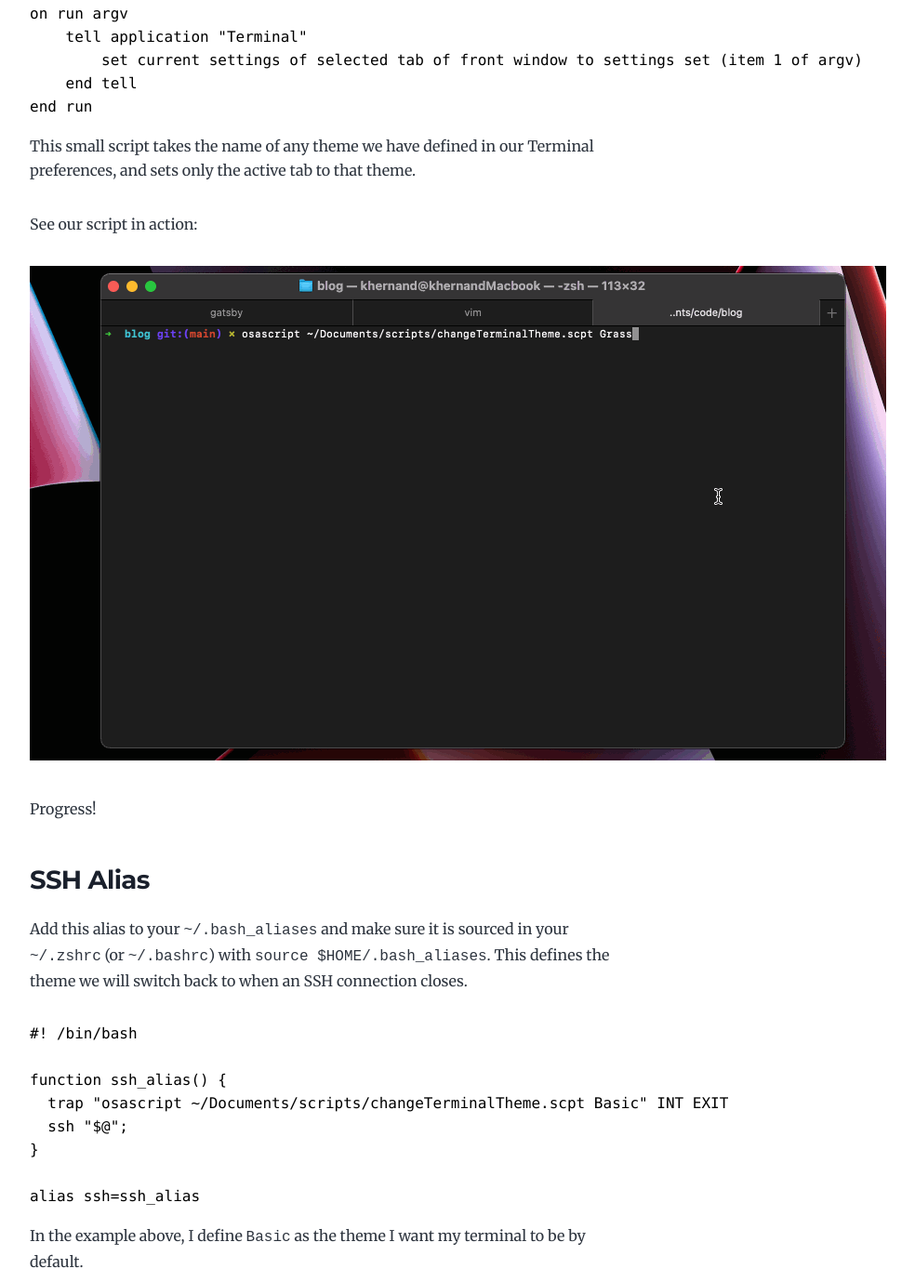
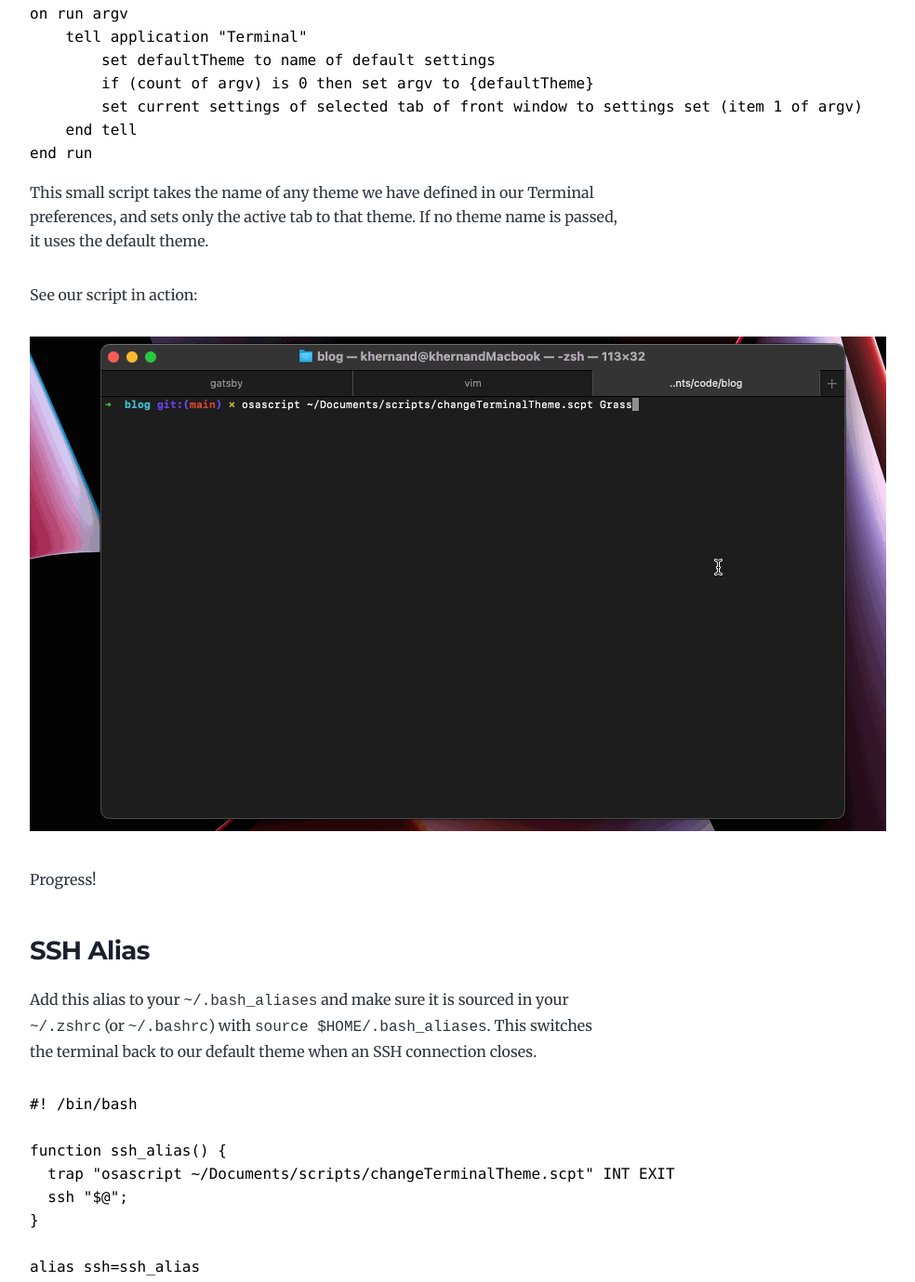
Before and after one commit to khernand/blog, a Gatsby site: page /terminal-app-ssh-colors/ in a window 1280 px wide. Shown: the part 3370-4749 px from the top of the page at 93% size, without its empty margins (292-1276 px from the left). Built offline with nearby package versions, Linux system fonts and the light colour scheme; Gatsby itself is replaced by a stand-in of ours; some packages are replaced by stand-ins of ours; code samples lack their colours.

Commit message:
update(ssh): update applescript

````diff
--- a/content/blog/terminal-app-ssh-colors/index.md
+++ b/content/blog/terminal-app-ssh-colors/index.md
@@ -48,13 +48,16 @@ that updates the current Terminal tab's theme.
 ```javascript
 on run argv
     tell application "Terminal"
+        set defaultTheme to name of default settings
+        if (count of argv) is 0 then set argv to {defaultTheme}
         set current settings of selected tab of front window to settings set (item 1 of argv)
     end tell
 end run
 ```
 
 This small script takes the name of any theme we have defined in our
-Terminal preferences, and sets only the active tab to that theme.
+Terminal preferences, and sets only the active tab to that theme. If
+no theme name is passed, it uses the default theme.
 
 See our script in action:
 
@@ -66,22 +69,19 @@ Progress!
 
 Add this alias to your `~/.bash_aliases` and make sure it is sourced
 in your `~/.zshrc` (or `~/.bashrc`) with `source $HOME/.bash_aliases`.
-This defines the theme we will switch back to when an SSH connection
-closes.
+This switches the terminal back to our default theme when an SSH
+connection closes.
 
 ```shell
 #! /bin/bash
 
 function ssh_alias() {
-  trap "osascript ~/Documents/scripts/changeTerminalTheme.scpt Basic" INT EXIT
+  trap "osascript ~/Documents/scripts/changeTerminalTheme.scpt" INT EXIT
   ssh "$@";
 }
 
 alias ssh=ssh_alias
 ```
-
-In the example above, I define `Basic` as the theme I want my terminal
-to be by default.
 
 ### SSH Config
 
````
